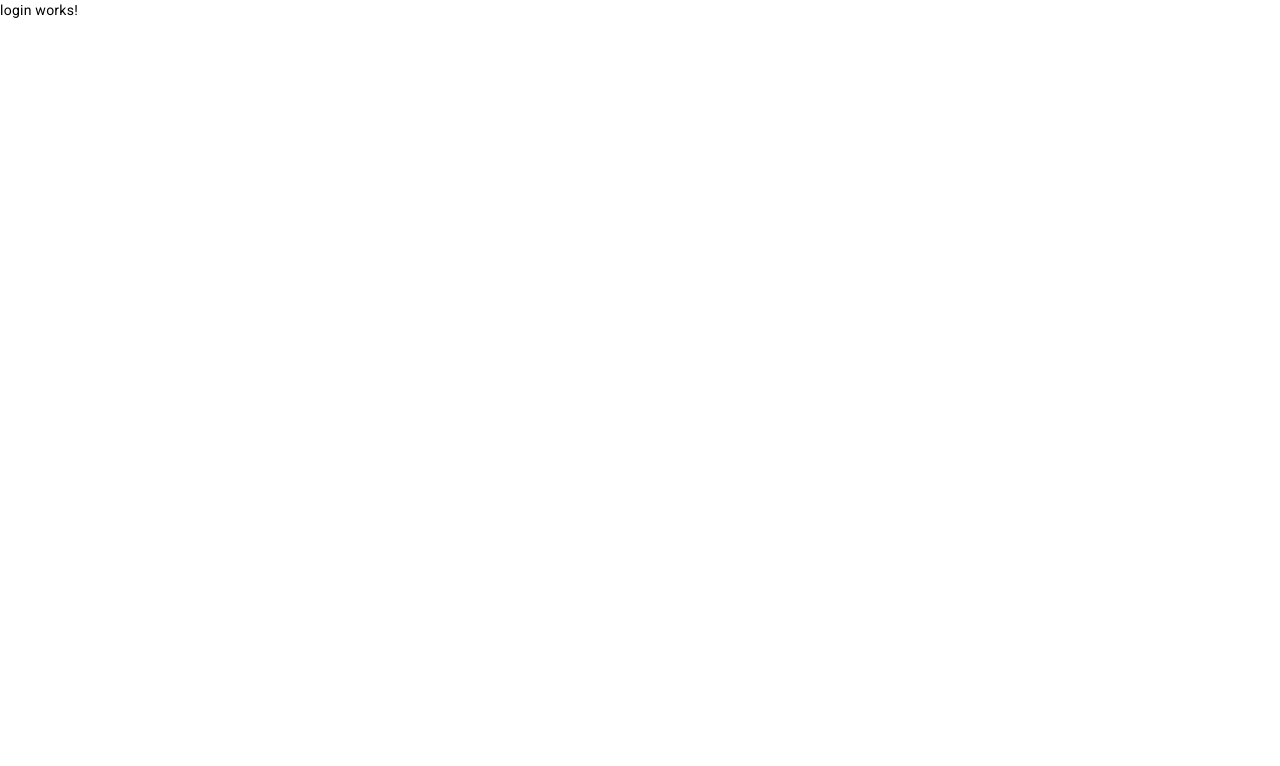
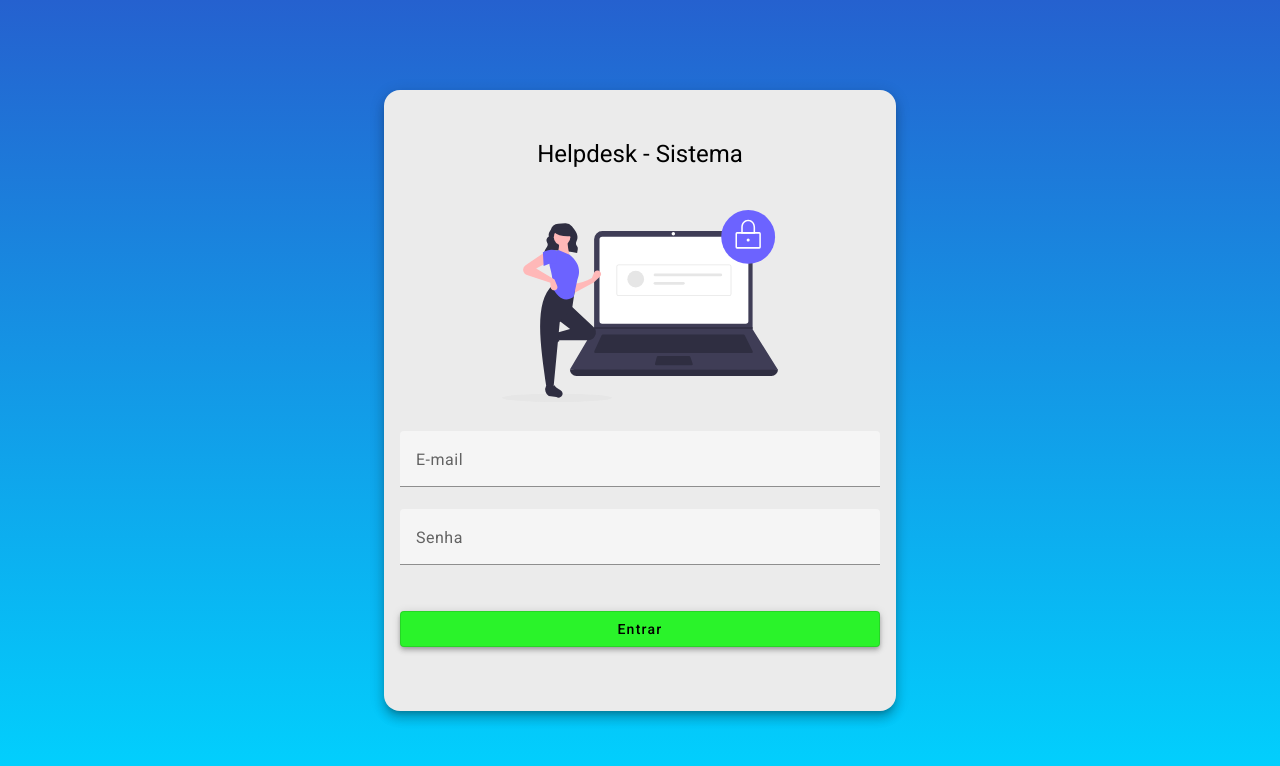
Before and after one commit to abnobrega/helpdesk-frontend, an Angular app: page /login in a window 1280 px wide. Shown: the top 766 px of the page. Built offline with nearby package versions, Linux system fonts and the light colour scheme.

Commit message:
HTML e CSS para o componente LOGIN implementado

```diff
--- a/src/app/components/login/login.component.css
+++ b/src/app/components/login/login.component.css
@@ -0,0 +1,37 @@
+.container {
+    height: 100%;
+    background: linear-gradient(180deg, rgba(2,0,36,1) 0%, rgba(37,97,207,1) 0%, rgba(0,212,255,1) 100%);
+    display: flex;
+    align-items: center;
+    justify-content: center;
+}
+
+.form {
+    width: 30rem;
+    margin: auto;
+    background-color: rgb(235, 235, 235);
+    padding: 4rem 1rem;
+    border-radius: 1rem;
+}
+
+
+h1 {
+    width: 100%;
+    text-align: center;
+    margin-top: -1rem;
+}
+
+img {
+    height: 12rem;
+    width: 100%;
+    margin: 1.5rem auto 1.5rem auto;
+}
+
+.full-width{
+    width: 100%;
+}
+
+button {
+    margin-top: 1.5rem;
+    background-color: rgb(42, 243, 42);
+}
--- a/src/app/components/login/login.component.html
+++ b/src/app/components/login/login.component.html
@@ -1 +1,21 @@
-<p>login works!</p>
+<div class="container">
+    <form class="form mat-elevation-z8">
+
+        <h1>Helpdesk - Sistema</h1>
+
+        <img src="assets/img/login-image.svg" alt="Helpdesk - Sistema">
+
+        <mat-form-field class="full-width" appearance="fill">
+          <mat-label>E-mail</mat-label>
+          <input matInput placeholder="Ex. nome@mail.com">
+        </mat-form-field>
+
+        <mat-form-field class="full-width" appearance="fill">
+            <mat-label>Senha</mat-label>
+            <input type="password" matInput placeholder="Ex. 123">
+        </mat-form-field>
+
+        <button class="full-width mat-elevation-z4" mat-stroked-button color="white">Entrar</button>
+
+    </form>
+</div>
```
Also changed, not shown: src/assets/img/login-image.svg (added).
